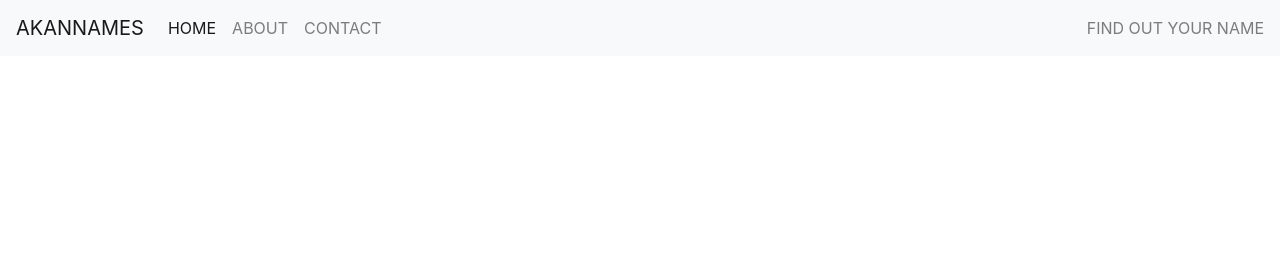
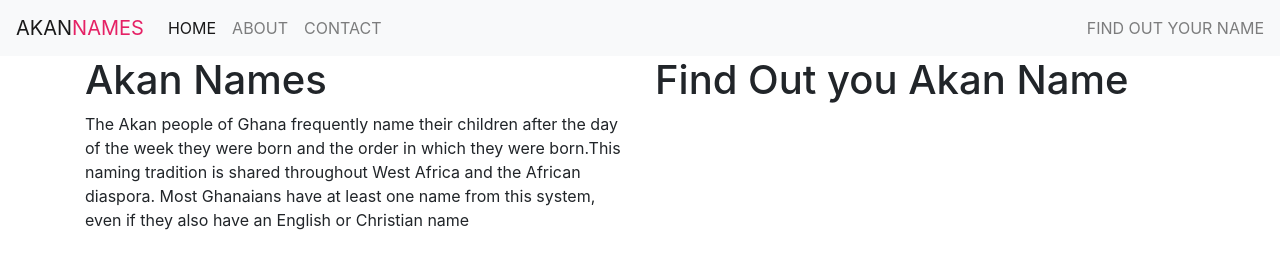
Before and after one commit to verowangari/Akan-Names, a plain HTML site: page index.html in a window 1280 px wide. Drawn offline with nearby package versions, Linux system fonts and the light colour scheme.

Commit message:
add a paragraph to desribe more about Akan Names

```diff
--- a/index.html
+++ b/index.html
@@ -4,7 +4,8 @@
     <meta charset="UTF-8" />
     <meta http-equiv="X-UA-Compatible" content="IE=edge" />
     <meta name="viewport" content="width=device-width, initial-scale=1.0" />
-    <title>Document</title>
+    <title>Akan-Names</title>
+    <link rel="stylesheet" href="./css/style.css">
     <link
       rel="stylesheet"
       href="https://stackpath.bootstrapcdn.com/bootstrap/4.3.1/css/bootstrap.min.css"
@@ -36,10 +37,22 @@
         </span>
       </div>
     </nav>
+<!-- Grid -->
 
 
+<div class="container">
+  <div class="row">
+    <div class="col-sm-6" id="firstcolumn">
+      <h1>Akan Names</h1>
+      <p> The Akan people of Ghana frequently name their children after the day of the week they were born and the order in which they were born.This naming tradition is shared throughout West Africa and the African diaspora. Most Ghanaians have at least one name from this system, even if they also have an English or Christian name</p>
+    </div>
+    <div class="col-sm-6">
+      <h1> Find Out you Akan Name</h1>
+      <!-- Form -->
 
-
+    </div>
+  </div>
+</div>
 
     <!-- boostraplinks -->
     <script
```
